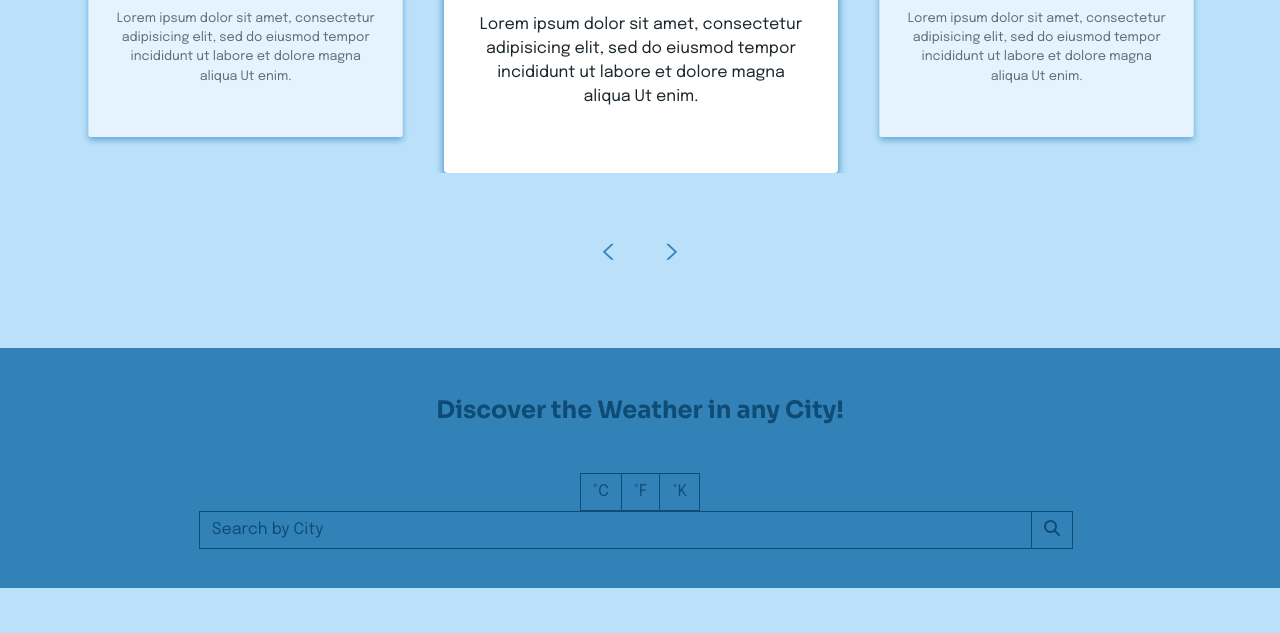
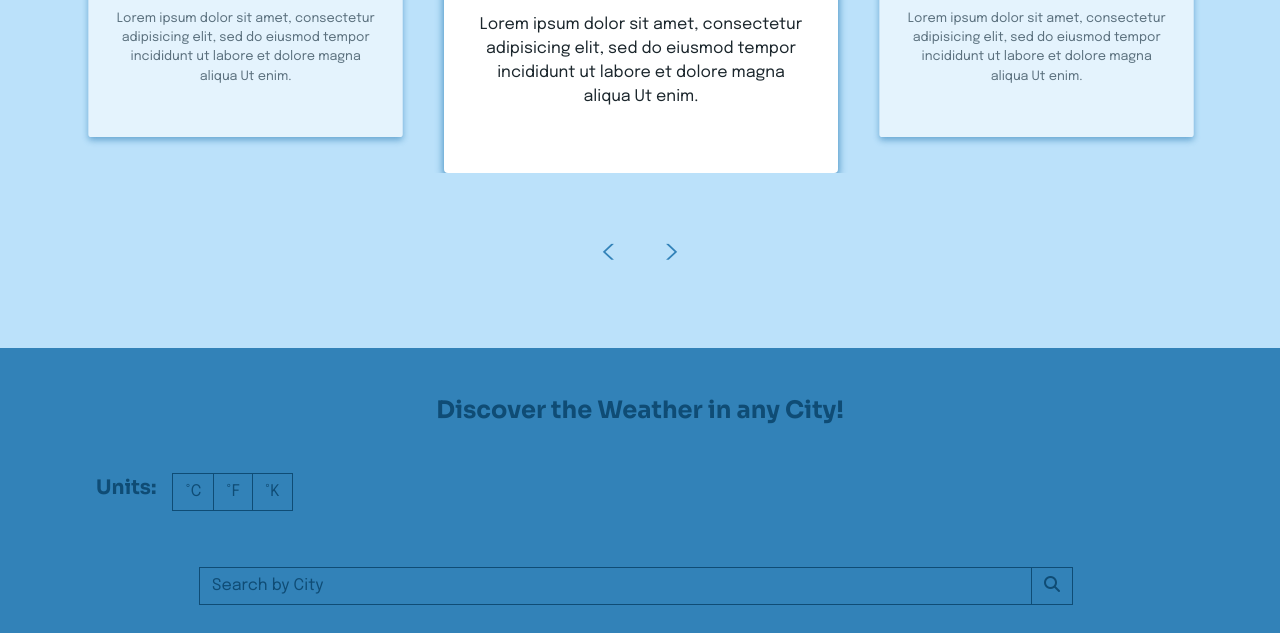
Before and after one commit to mhzaman-cs/WeatherProject, a website: page index.html in a window 1280 px wide. Shown: the part 1591-2224 px from the top of the page. Before the commit the page ends 2179 px from the top, so only its background shows below. Drawn offline with nearby package versions, Linux system fonts and the light colour scheme.

Commit message:
Finsihs big search bar front end

```diff
--- a/css/styles.css
+++ b/css/styles.css
@@ -1,5 +1,4 @@
 /* General Universal CSS */
-
 html {
   scroll-behavior: smooth;
 }
@@ -18,10 +17,10 @@ a {
 
 h1, h2, h3, h4, h5, h6 {
   font-family: 'Sora', sans-serif;
-  font-weight: 700!important;
+  font-weight: 700 !important;
 }
 
-    /* General Place Holder Text Color */
+/* General Place Holder Text Color */
 ::placeholder {
   color: #0F4C75 !important;
 }
@@ -34,7 +33,6 @@ button:focus {
 }
 
 /* Go to Top Button  */
-
 #button {
   display: inline-block;
   background-color: #0F4C75;
@@ -46,7 +44,7 @@ button:focus {
   bottom: 30px;
   right: 30px;
   transition: background-color .3s,
-  opacity .5s, visibility .5s;
+    opacity .5s, visibility .5s;
   opacity: 0;
   visibility: hidden;
   z-index: 1000;
@@ -76,8 +74,8 @@ button:focus {
   opacity: 1;
   visibility: visible;
 }
+
 /* Navbar Top */
-
 .navbar {
   padding: 1rem;
   position: sticky;
@@ -102,7 +100,7 @@ button:focus {
   background-color: #3282B8 !important;
 }
 
-  /* Search Bar Forum */
+/* Search Bar Forum */
 .btn-outline-success {
   color: #0F4C75;
   border: 0;
@@ -131,7 +129,6 @@ button:focus {
 }
 
 /* Carousel Main */
-
 .carousel-title-perslide {
   position: absolute;
   z-index: 50 !important;
@@ -145,8 +142,7 @@ button:focus {
   width: 100%;
 }
 
-  /* Carousel Fade In */
-
+/* Carousel Fade In */
 .fade-in {
   animation: fadeIn ease 4s;
   -webkit-animation: fadeIn ease 4s;
@@ -205,22 +201,21 @@ button:focus {
   }
 }
 
- /* Coustomer reviews */
-
+/* Coustomer reviews */
 .titleReviews {
   text-align: center;
   margin-bottom: 4rem;
 }
 
-.coustomerReviews{
+.coustomerReviews {
   margin-top: 10rem !important;
 }
 
-h4.mb-5.font-weight-bold{
+h4.mb-5.font-weight-bold {
   margin-bottom: 4rem !important;
 }
 
-div.owl-nav{
+div.owl-nav {
   margin-top: 2rem !important;
 }
 
@@ -253,7 +248,6 @@ div.owl-nav{
 .owl-dots {
   display: none;
 }
-
 
 .item {
   display: none;
@@ -294,10 +288,8 @@ div.owl-nav{
 }
 
 /* Large Search Section */
-
 .largeSection {
   background-color: #3282B8;
-  height: 15rem;
   text-align: center;
   padding: 1rem auto;
 }
@@ -311,31 +303,48 @@ div.owl-nav{
 .largeSearch {
   width: 100% !important;
   border-width: 1 !important;
-  display:inline;
+  display: inline;
   text-align: center;
 }
 
-.largeInput, .largeInput:hover{
+.largeInput, .largeInput:hover {
   width: 65% !important;
   border-width: 1px;
   border-right-width: 0px;
 }
 
-.largeButton{
+.largeButton {
   border: 1px solid #0F4C75 !important;
 }
 
-button.btn.btn-outline-primary{
+button.btn.btn-outline-primary {
   color: #0F4C75;
   border-color: #0F4C75;
 }
 
-button.btn.btn-outline-primary.b2{
+button.btn.btn-outline-primary.b2 {
   border-left-width: 0;
   border-right-width: 0;
 }
 
-button.btn.btn-outline-primary:hover, button.btn.btn-outline-primary:focus{
+button.btn.btn-outline-primary:hover, button.btn.btn-outline-primary:focus {
   color: #3282B8;
   background-color: #0F4C75;
 }
+
+.unitsButtons {
+  margin-inline: 6rem;
+  margin-bottom: 2rem;
+}
+
+div.form-inline.justify-content-center.text-center {
+  padding-bottom: 4rem;
+}
+
+h5.unitsTitle{
+  color: #0F4C75;
+}
+
+button.btn.btn-outline-primary.b1{
+  margin-left: 1rem;
+}
--- a/index.html
+++ b/index.html
@@ -145,9 +145,11 @@
   <div id="largeSearch" class="largeSection">
     <h4 class="searchTitle">Discover the Weather in any City!</h4>
     <form class="largeSearch" action="/" method="post">
-      <div class="form-inline justify-content-center text-center">
+      <div class="form-inline unitsButtons">
+        <h5 class="unitsTitle">Units:</h5>
         <button type="button" class="btn btn-outline-primary b1">°C</button><button type="button" class="btn btn-outline-primary b2">°F</button><button type="button" class="btn btn-outline-primary b3">°K</button>
       </div>
+      <br>
       <div class="form-inline justify-content-center text-center">
         <input class="form-control largeInput" type="text" name="cityName" placeholder="Search by City"><button class="btn btn-outline-success my-2 my-sm-0 mr-lg-2 largeButton" type="submit"><i class="fa fa-search"></i></button>
       </div>
```
